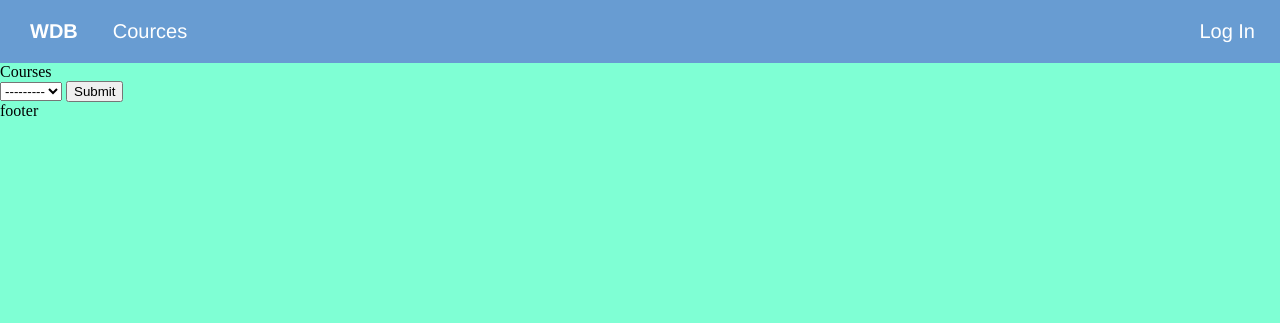
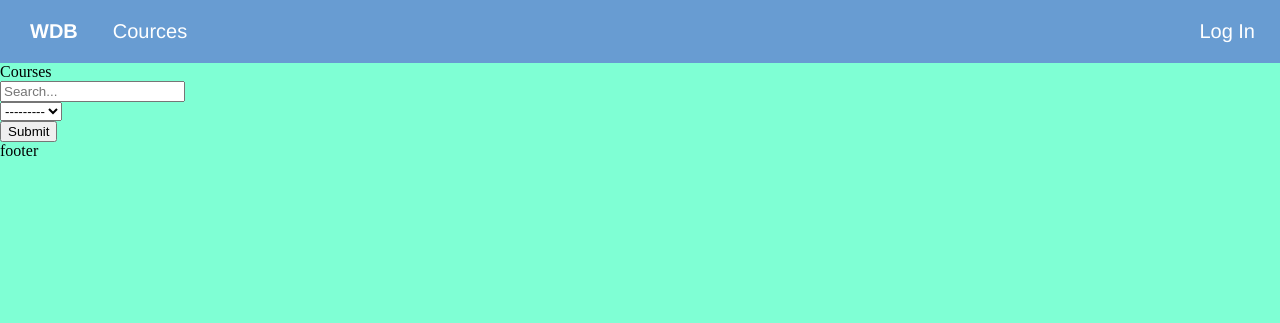
Before and after one commit to RomanKovalchik/LMSDjango, a Django app: page /panel/ in a window 1280 px wide. Shown: the top 323 px of the page. Run offline with Django 4.2, Linux system fonts and the light colour scheme; data that the repository does not hold is empty; some libraries are stand-ins or nearby versions.

Commit message:
Add htmx

```diff
--- a/manage_panel/forms.py
+++ b/manage_panel/forms.py
@@ -11,6 +11,14 @@ class GroupCourseForm(forms.Form):
         widget=forms.CheckboxSelectMultiple(),
         required=True,
     )
+    search = forms.CharField(widget=forms.TextInput(
+        attrs={'hx-post': reverse_lazy("hx_course_search"),
+               'hx-trigger': "keyup changed delay:500ms",
+               'hx-target': "#search",
+               'hx-swap': "outerHTML",
+               'placeholder': 'Search...'})
+    )
+
     groups = forms.ModelChoiceField(
         queryset=UserGroup.objects.all(),
         required=True,
--- /dev/null
+++ b/manage_panel/templates/manage_panel/inc/_group.html
@@ -0,0 +1,4 @@
+
+<div id='search' class="search">
+    {{ form.groups }}
+</div>
--- a/manage_panel/templates/manage_panel/index.html
+++ b/manage_panel/templates/manage_panel/index.html
@@ -4,9 +4,12 @@
     <form method="post" action={% url 'panel' %}>
         {% csrf_token %}
         {% include 'manage_panel/inc/_course_list.html' %}
-        {{ form.groups }}
+        {{ form.search }}
+        {% include 'manage_panel/inc/_group.html' %}
 
         <button type="submit">Submit</button>
+
+
     </form>
 
 {% endblock %}
--- a/manage_panel/urls.py
+++ b/manage_panel/urls.py
@@ -5,5 +5,6 @@ from . import views
 urlpatterns = [
     path('', views.index, name='panel'),
     path('hx_course_list/', views.gr_course_form_part, name='hx_course_list'),
+    path('hx_course_search/', views.gr_course_form_search, name='hx_course_search'),
 
 ]
--- a/manage_panel/views.py
+++ b/manage_panel/views.py
@@ -7,6 +7,7 @@ from user.models import UserGroup
 
 # Create your views here.
 def index(request):
+    print(type(67))
     form = GroupCourseForm(request.POST)
     if request.method == 'POST':
         if form.is_valid():
@@ -31,3 +32,14 @@ def gr_course_form_part(request):
         }
         return render(request, "manage_panel/inc/_course_list.html", context=context)
     return redirect('course_index')
+
+
+def gr_course_form_search(request):
+    if request.method == 'POST':
+        groups = UserGroup.objects.filter(title__contains=request.POST.get('search')).all()
+        context = {
+            'form': GroupCourseForm(initial={'groups': ['----']})
+        }
+
+        return render(request, "manage_panel/inc/_group.html", context=context)
+    return redirect('course_index')
```
